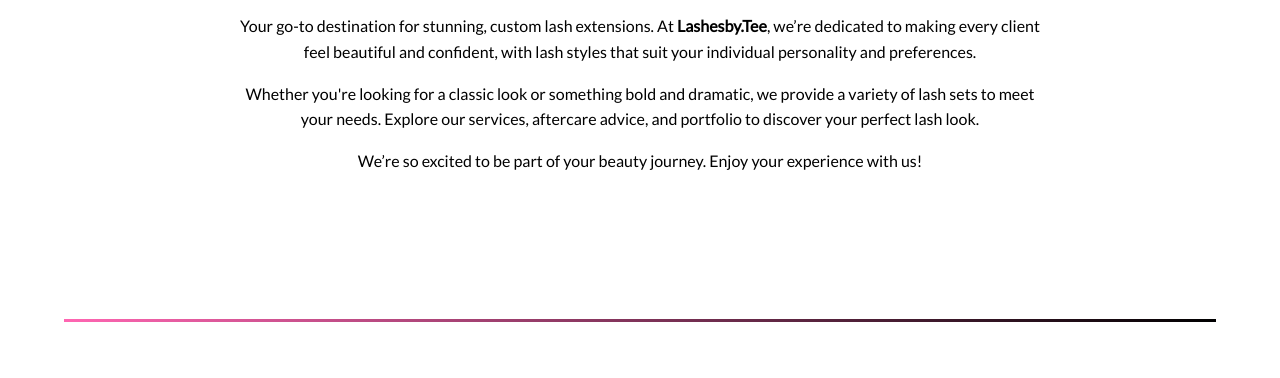
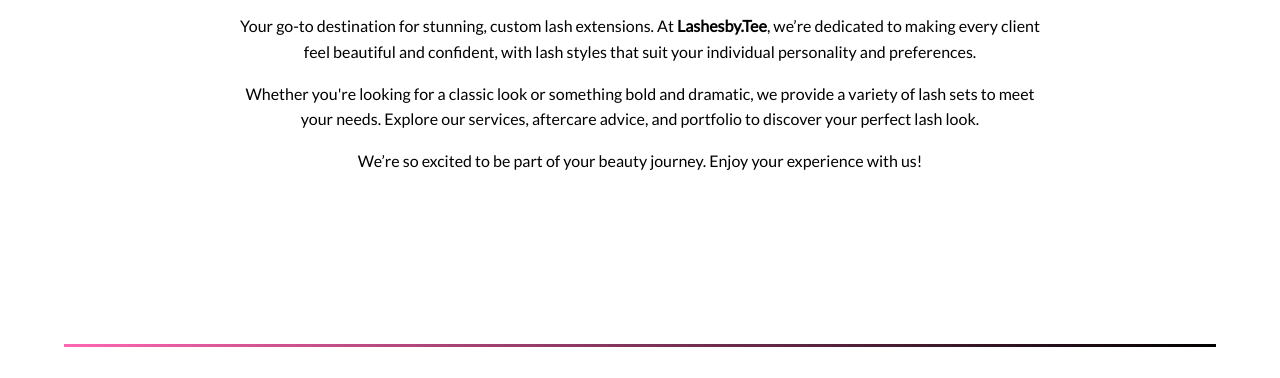
Before and after one commit to eyzeerus/Lashesby.Tee, a plain HTML site: page index.html in a window 1280 px wide. Shown: the part 422-800 px from the top of the page. Drawn offline with nearby package versions, Linux system fonts and the light colour scheme.

Commit message:
Update index.html

```diff
--- a/index.html
+++ b/index.html
@@ -155,13 +155,16 @@
 <!-- Welcome -->
 <section id="welcome">
     <div class="welcome-content">
-        <h2>Welcome to Lashesby<span class="Tee2">.Tee</span><i class="fas fa-heart" style="color: pink; font-size: 24px;"></i></h2>
+     <body>
+	<h2>Welcome to Lashesby<span class="Tee2">.Tee</span><i class="fas fa-heart" style="color: pink; font-size: 24px;"></i></h2>
         <p class="welcome">Your go-to destination for stunning, custom lash extensions. At <strong>Lashesby.Tee</strong>, we’re dedicated to making every client feel beautiful and confident, with lash styles that suit your individual personality and preferences.</p>
         <p>Whether you're looking for a classic look or something bold and dramatic, we provide a variety of lash sets to meet your needs. Explore our services, aftercare advice, and portfolio to discover your perfect lash look.</p>
         <p>We’re so excited to be part of your beauty journey. Enjoy your experience with us!</p>
+    </body>
     </div>
 </section>
-    	<hr><br>
+    	<br>
+		<hr>
 <!-- Policy -->
 <section id="Policy">
     <h2>Policy</h2>
```
